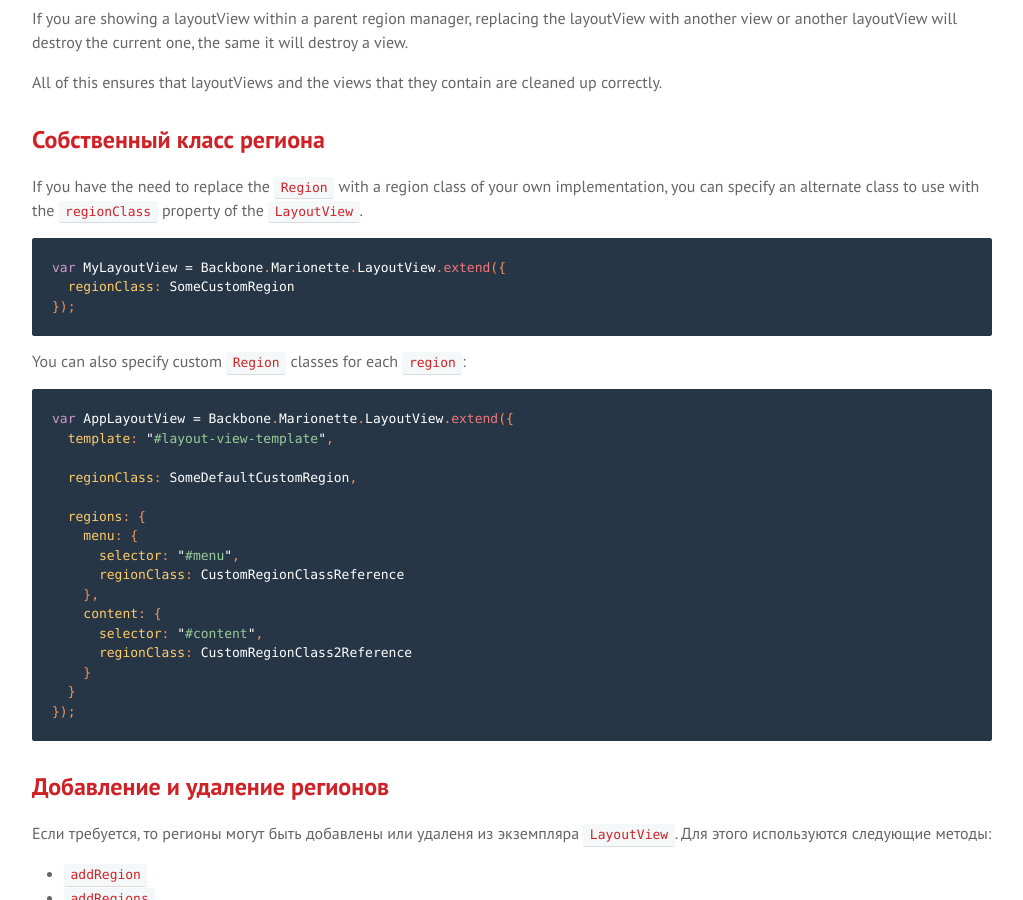
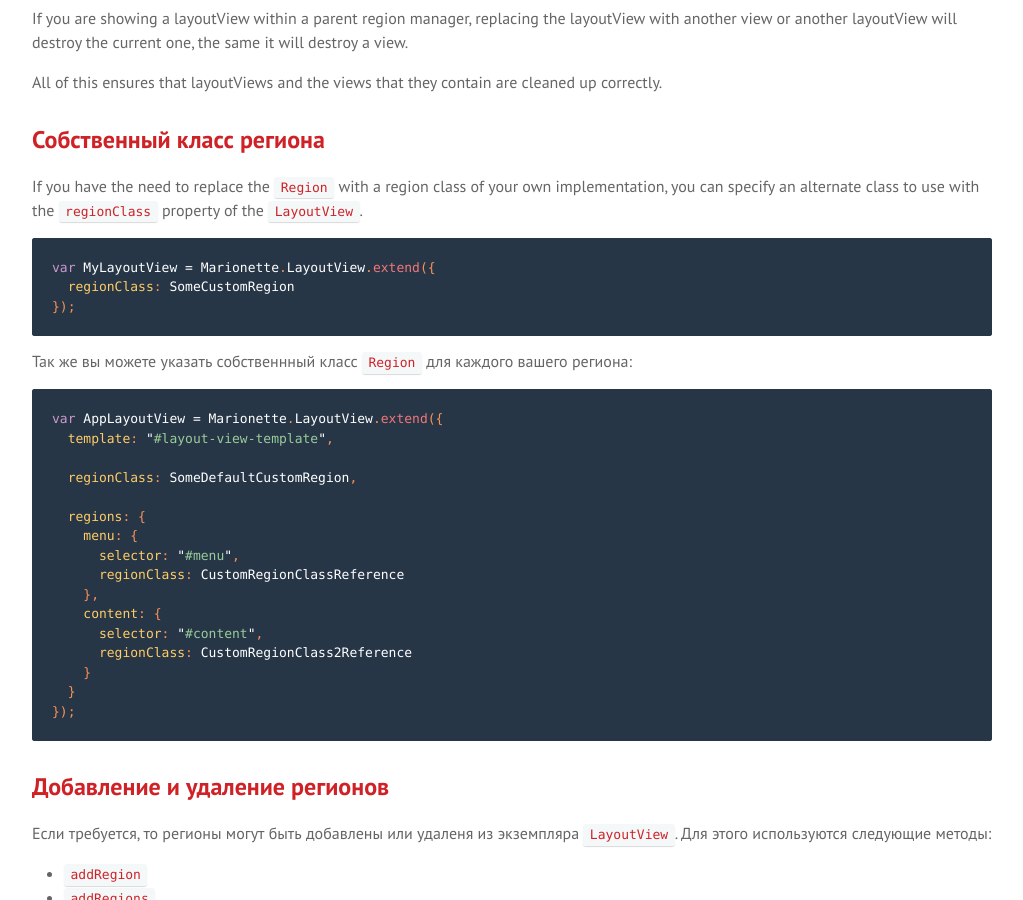
Before and after one commit to sadcitizen/marionettejs.ru, a Jekyll site: the page built from _posts/2014-05-01-layoutview.md, in a window 1280 px wide and 900 px high, scrolled down 4827 px. Shown: the whole window, without its empty margins (128-1151 px from the left). Built offline with Jekyll 4.4.1, drawn with Linux system fonts in a browser that asks for light colours; some web fonts are replaced; Markdown is read by kramdown in place of the engine named in the settings.

Commit message:
update ru/LayoutView

````diff
--- a/_includes/translation/ru/marionette.layoutview.md
+++ b/_includes/translation/ru/marionette.layoutview.md
@@ -180,7 +180,7 @@
 the methods necessary to be shown within an existing region manager.
 
 ```js
-var myApp = new Backbone.Marionette.Application();
+var myApp = new Marionette.Application();
 
 myApp.addRegions({
   mainRegion: "#main"
@@ -243,15 +243,15 @@
 with the `regionClass` property of the `LayoutView`.
 
 ```js
-var MyLayoutView = Backbone.Marionette.LayoutView.extend({
+var MyLayoutView = Marionette.LayoutView.extend({
   regionClass: SomeCustomRegion
 });
 ```
 
-You can also specify custom `Region` classes for each `region`:
+Так же вы можете указать собственнный класс `Region` для каждого вашего региона:
 
 ```js
-var AppLayoutView = Backbone.Marionette.LayoutView.extend({
+var AppLayoutView = Marionette.LayoutView.extend({
   template: "#layout-view-template",
 
   regionClass: SomeDefaultCustomRegion,
````
